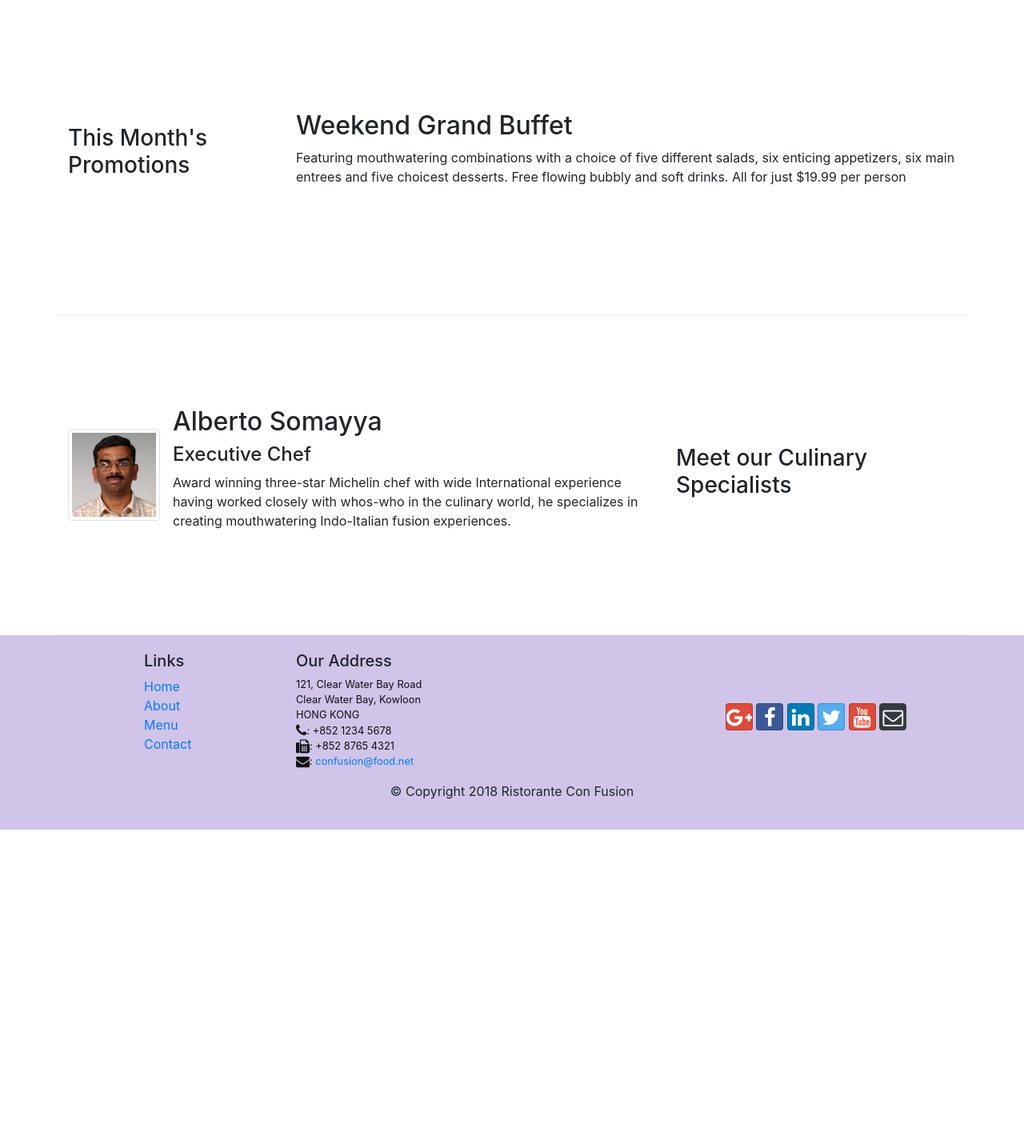
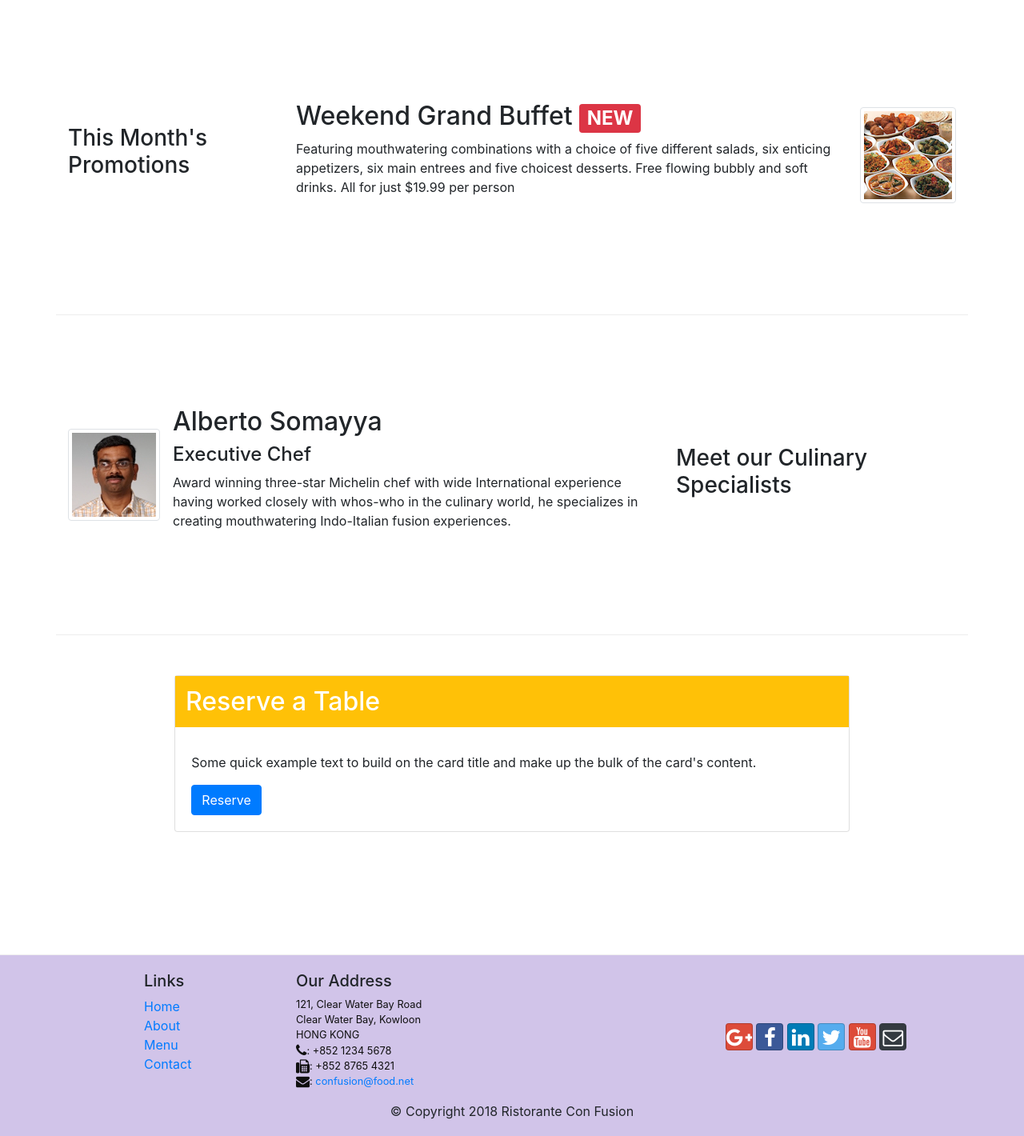
Before and after one commit to pranjay-poddar/Con_Fusion, a website: page index.html in a window 1280 px wide. Shown: the part 740-2160 px from the top of the page at 80% size. Before the commit the page ends 1777 px from the top, so only its background shows below. Drawn offline with nearby package versions, Linux system fonts and the light colour scheme.

Commit message:
added reserve table

```diff
--- a/css/style.css
+++ b/css/style.css
@@ -13,6 +13,11 @@
 body {
     padding: 50px 0px 0px 0px !important;
     z-index: 0 !important;
+}
+
+.heading {
+    color: white;
+    padding: 1.5%;
 }
 
 .navbar-dark {
--- a/index.html
+++ b/index.html
@@ -49,8 +49,11 @@
                     <h1>Ristorante con Fusion</h1>
                     <p>We take inspiration from the World's best cuisines, and create a unique fusion experience. Our lipsmacking creations will tickle your culinary senses!</p>
                 </div>
-                <div class="col-12 col-sm align-self-center">
+                <div class="col-12 col-sm-3 align-content-center text-center">
                     <img src="./css/img/logo.png" class="img-fluid">
+                </div>
+                <div class="col-12 col-sm-3 align-self-center text-center ">
+                    <a href="#reserve" style="text-decoration: none;"><button type="button" class="btn btn-warning btn-lg btn-block" > Reserve Table </button></a>
                 </div>
             </div>
         </div>
@@ -78,8 +81,15 @@
                 <h3>This Month's Promotions</h3>
             </div>
             <div class="col col-sm col-md">
-                <h2>Weekend Grand Buffet</h2>
-                <p>Featuring mouthwatering combinations with a choice of five different salads, six enticing appetizers, six main entrees and five choicest desserts. Free flowing bubbly and soft drinks. All for just $19.99 per person </p>
+
+
+                <div class="media">
+                    <div class="media-body">
+                        <h2 class="mt-0">Weekend Grand Buffet <span class="badge badge-danger"> NEW</span></h2>
+                        <p class="d-none d-sm-block">Featuring mouthwatering combinations with a choice of five different salads, six enticing appetizers, six main entrees and five choicest desserts. Free flowing bubbly and soft drinks. All for just $19.99 per person</p>
+                    </div>
+                    <img class="d-flex ml-3 img-thumbnail align-self-center" src="./css/img/buffet.png" alt="Uthappizza">
+                </div>
             </div>
         </div>
 
@@ -99,6 +109,18 @@
 
         </div>
 
+    </div>
+    <div class="row row-content justify-content-center" id="reserve">
+        <div class="col-sm-8">
+            <div class="card">
+                <h2 class="card-title bg-warning heading">Reserve a Table</h2>
+                <div class="card-body">
+
+                    <p class="card-text">Some quick example text to build on the card title and make up the bulk of the card's content.</p>
+                    <a href="#" class="btn btn-primary">Reserve</a>
+                </div>
+            </div>
+        </div>
     </div>
 
     <footer class="footer">
```
